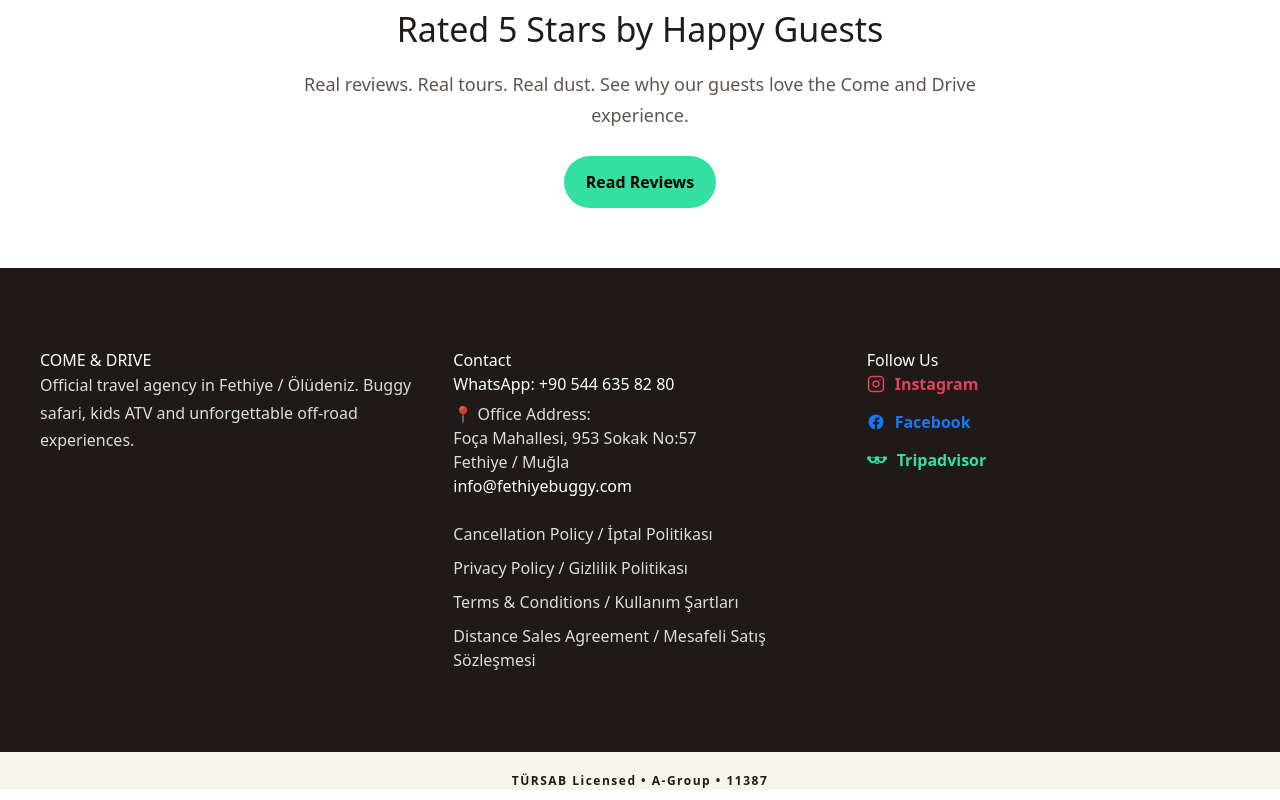
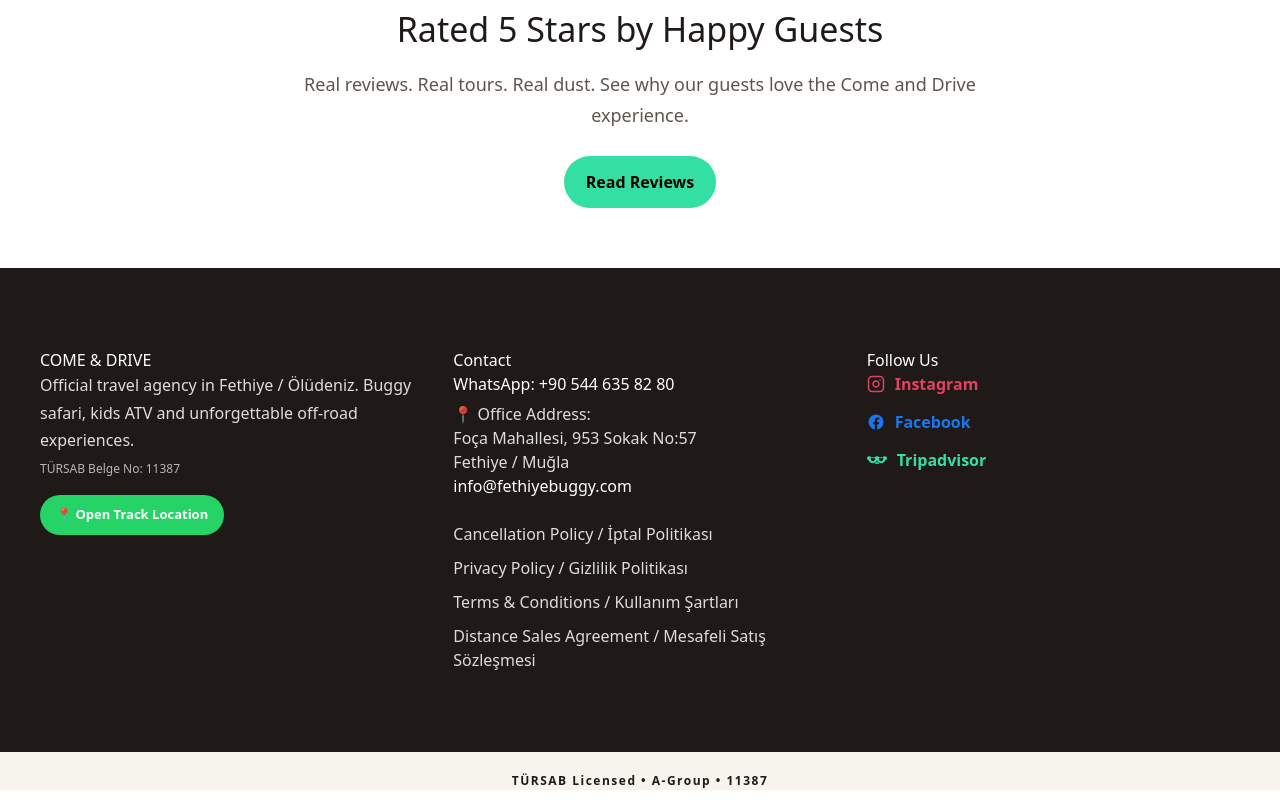
Before and after one commit to comendrive-a11y/comendrive-a11y, a Next.js app: page / in a window 1280 px wide. Shown: the part 3982-4782 px from the top of the page. Built offline with nearby package versions, Linux system fonts and the light colour scheme.

Commit message:
Update page.tsx

```diff
--- a/app/page.tsx
+++ b/app/page.tsx
@@ -1141,7 +1141,32 @@ tour === "ATV Turu ve Buggy Safari Farkları"
         >
           <div>
             <h2 style={{ marginTop: 0 }}>{t.contactTitle}</h2>
-            <p style={{ opacity: 0.85, lineHeight: 1.7 }}>{t.contactText}</p>
+            <p style={{ opacity: 0.85, lineHeight: 1.7 }}>
+  {t.contactText}
+  <br />
+  <span style={{ fontSize: "12px", opacity: 0.8 }}>
+    TÜRSAB Belge No: 11387
+  </span>
+</p>
+            <div style={{ marginTop: "14px" }}>
+  <a
+    href="https://www.google.com/maps?q=Fethiye+buggy+safari"
+    target="_blank"
+    rel="noreferrer"
+    style={{
+      display: "inline-block",
+      background: "#25D366",
+      color: "#fff",
+      padding: "10px 16px",
+      borderRadius: "999px",
+      textDecoration: "none",
+      fontSize: "13px",
+      fontWeight: 600,
+    }}
+  >
+    📍 {isEn ? "Open Track Location" : "Parkur Konumunu Aç"}
+  </a>
+</div>
           </div>
 
           <div>
```
